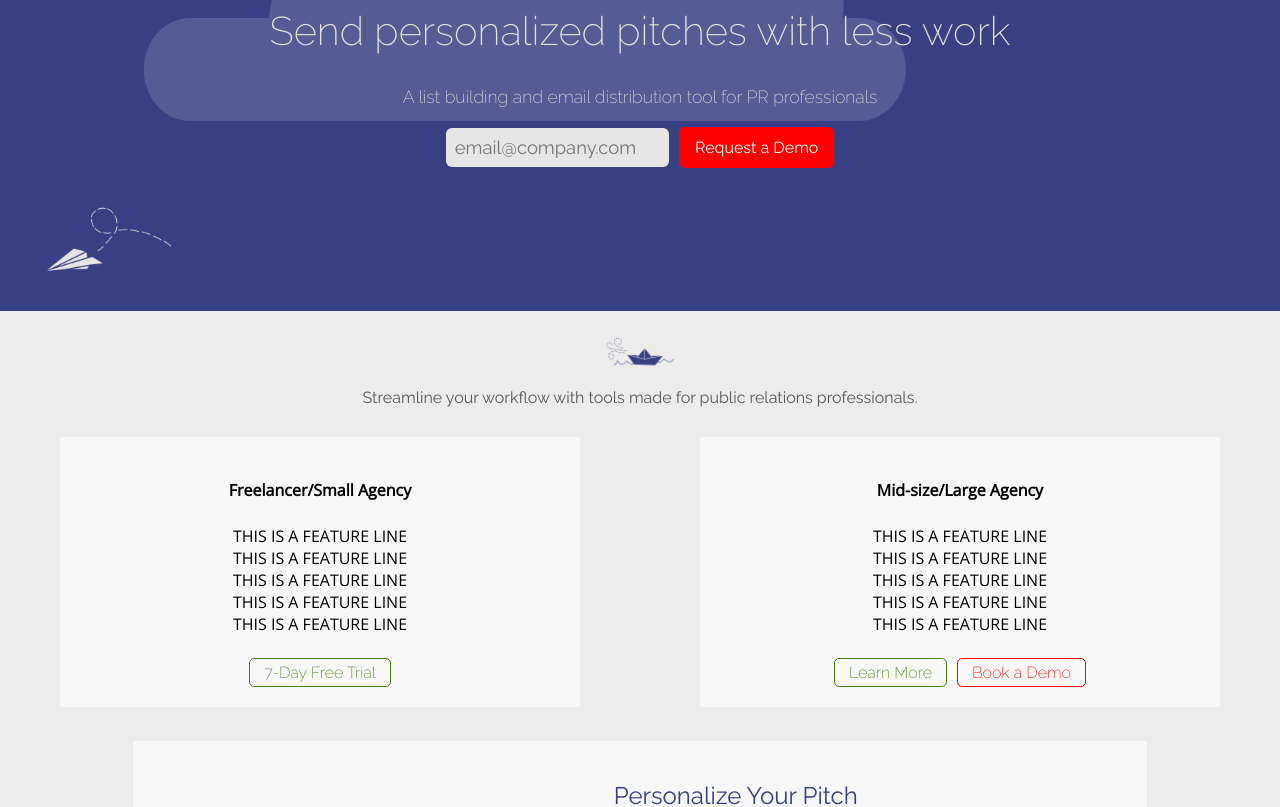
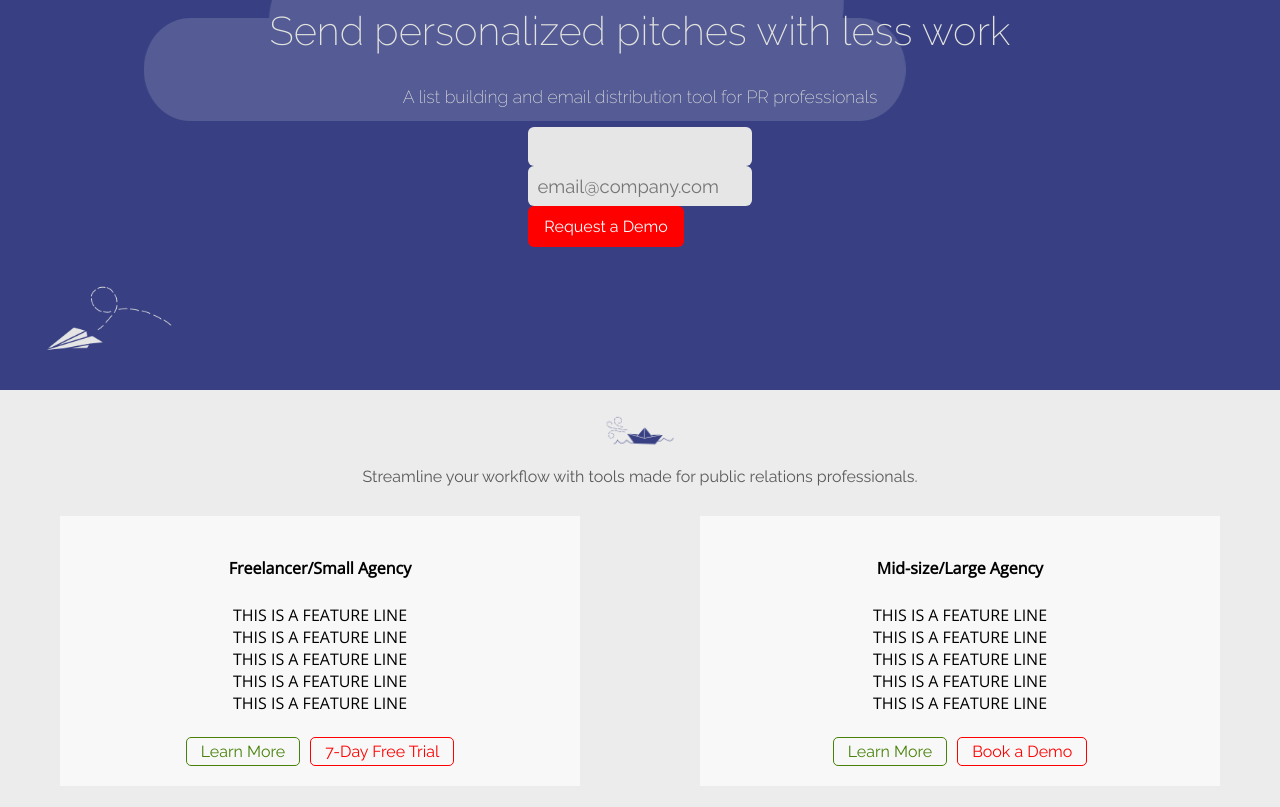
Before and after one commit to news-ai/site-revamp, a React (Create React App) app: page / in a window 1280 px wide. Shown: the part 260-1067 px from the top of the page. Built offline with nearby package versions, Linux system fonts and the light colour scheme.

Commit message:
pricing page layout setup

```diff
--- a/src/Home.js
+++ b/src/Home.js
@@ -1,6 +1,8 @@
 import React, { Component } from 'react';
 import Slider from './Slider';
 import styled from 'styled-components';
+import {Link} from 'react-router-dom';
+import Dialog from 'material-ui/Dialog';
 
 import airplane1Img from './images/airplane-2.png';
 import airplane2Img from './images/airplane-1.png';
@@ -11,6 +13,28 @@ import foxImg from './images/fox-mobile.png';
 import snailImg from './images/snail-mobile.png';
 import collaborateImg from './images/collaborate-mobile.png';
 import prDailyLogo from './images/pr_daily.png';
+
+function LightenDarkenColor(col, amt) {
+  var usePound = false;
+  if (col[0] == "#") {
+    col = col.slice(1);
+    usePound = true;
+  }
+
+  var num = parseInt(col,16);
+  var r = (num >> 16) + amt;
+  if (r > 255) r = 255;
+  else if  (r < 0) r = 0;
+
+  var b = ((num >> 8) & 0x00FF) + amt;
+  if (b > 255) b = 255;
+  else if  (b < 0) b = 0;
+
+  var g = (num & 0x0000FF) + amt;
+  if (g > 255) g = 255;
+  else if (g < 0) g = 0;
+  return (usePound?"#":"") + (g | (b << 8) | (r << 16)).toString(16);
+}
 
 const BASEBLUE = '#384083';
 const BASERED = '#ff0000';
@@ -28,13 +52,18 @@ const RoundedInput = styled.input`
 const OutlinedButton = styled.div`
   display: inline-block;
   text-decoration: none;
-  color: ${props => props.color ? props.color : 'black'};
   border-radius: 5px;
   padding: 4px 14px 4px 14px;
   border: 1.5px solid ${props => props.color ? props.color : 'black'};
+  color: ${props => props.color || '#000'};
   font-family: "Raleway", sans-serif;
-  font-weight: 200;
+  font-weight: 400;
   font-size: 1em;
+  &:hover {
+    border: 1.5px solid ${props => LightenDarkenColor(props.color || '#000', -40)};
+    color: ${props => LightenDarkenColor(props.color || '#000', -40)};
+    cursor: pointer;
+  }
 `;
 
 const SolidButton = styled.div`
@@ -49,7 +78,7 @@ const SolidButton = styled.div`
   font-size: 1em;
 
   &:hover {
-    background: #D32F2F;
+    background: ${props => LightenDarkenColor(props.color || BASERED, -30)};
     cursor: pointer;
   }
 `;
@@ -85,12 +114,17 @@ const Landing = props => (
         justifyContent: 'center',
         marginTop: 20,
       }} >
-        <div style={{margin: '0 5px'}}>
-          <RoundedInput type='text' name='email' placeholder='email@company.com' />
-        </div>
-        <div style={{margin: '0 5px'}}>
-          <SolidButton> Request a Demo </SolidButton>
-        </div>
+        <form id='subForm' action='http://email3.newsai.co/t/d/s/pbjhr/' method='post'>
+          <div style={{margin: '0 5px'}}>
+            <RoundedInput type='text' id='fieldName' name='cm-name' />
+          </div>
+          <div style={{margin: '0 5px'}}>
+            <RoundedInput required type='text' id='fieldEmail' name='cm-pbjhr-pbjhr' placeholder='email@company.com' />
+          </div>
+          <div style={{margin: '0 5px'}}>
+            <SolidButton type='submit' > Request a Demo </SolidButton>
+          </div>
+        </form>
       </div>
 
       <div id='airplane-2'>
@@ -135,8 +169,17 @@ const Home = props => {
                 <div>THIS IS A FEATURE LINE</div>
                 <div>THIS IS A FEATURE LINE</div>
               </div>
-              <div style={{marginTop: 20}} >
-                <OutlinedButton color={BASEGREEN} > 7-Day Free Trial </OutlinedButton>
+              <div style={{marginTop: 20, display: 'flex', flexDirection: 'row', justifyContent: 'center'}} >
+                <div style={{margin: '0 5px'}} >
+                  <Link to='/products'>
+                    <OutlinedButton color={BASEGREEN} > Learn More </OutlinedButton>
+                  </Link>
+                </div>
+                <div style={{margin: '0 5px'}} >
+                  <a href='https://tabulae.newsai.co' style={{textDecoration: 'none'}} >
+                    <OutlinedButton color={BASERED} > 7-Day Free Trial </OutlinedButton>
+                  </a>
+                </div>
               </div>
             </div>
             <div style={{
--- a/src/PricingPage.js
+++ b/src/PricingPage.js
@@ -1,7 +1,40 @@
 import React, { Component } from 'react';
 
-const PricingPage = props => (
-  <div>PRICING</div>
-  );
+const DEFAULT_BACKGROUND_GREY = '#ECECEC';
+
+class PricingPage extends Component {
+  constructor(props) {
+    super(props);
+    this.state = {
+      discountToggle: 'monthly'
+    };
+  }
+
+  render() {
+    return (
+      <div style={{
+        position: 'relative',
+        padding: '50px 0',
+        background: DEFAULT_BACKGROUND_GREY,
+      }} >
+        <div>Pricing</div>
+        <div className='horizontal-center'>
+          <div
+          style={{margin: 10, padding: 10, border: '1px solid grey'}}
+          onClick={() => this.setState({discountToggle: this.state.discountToggle === 'monthly' ? 'yearly' : 'monthly'})}>
+          {this.state.discountToggle}
+          </div>
+        </div>
+        <div className='horizontal-center'>
+          <div style={{width: 180, height: 400, background: 'white', margin: '0 8px'}} ></div>
+          <div style={{width: 180, height: 400, background: 'white', margin: '0 8px'}} ></div>
+          <div style={{width: 180, height: 400, background: 'white', margin: '0 8px'}} ></div>
+          <div style={{width: 180, height: 400, background: 'white', margin: '0 8px'}} ></div>
+          <div style={{width: 180, height: 400, background: 'white', margin: '0 8px'}} ></div>
+        </div>
+      </div>
+      );
+  }
+}
 
 export default PricingPage;
```
